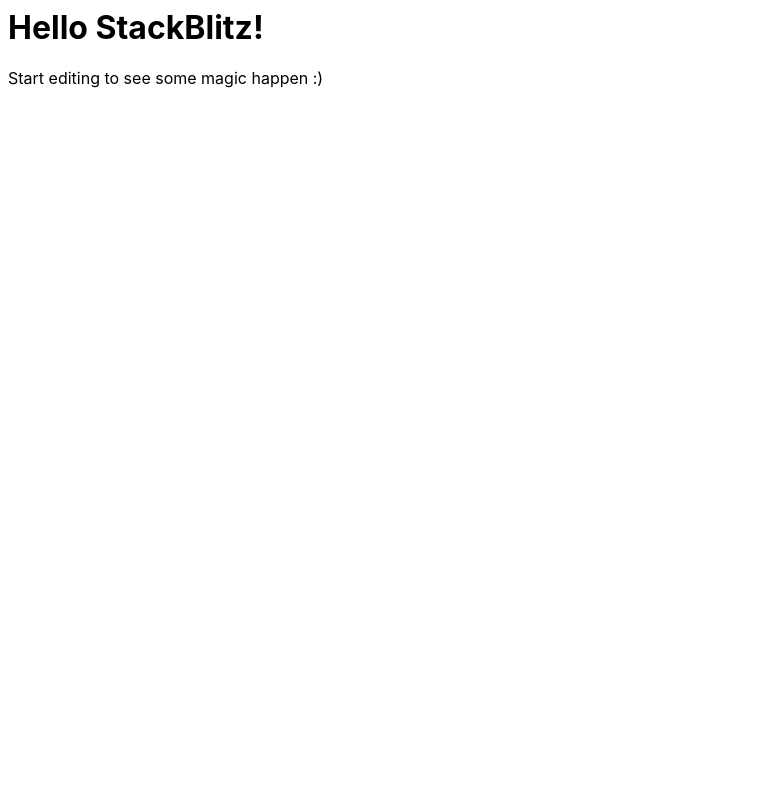
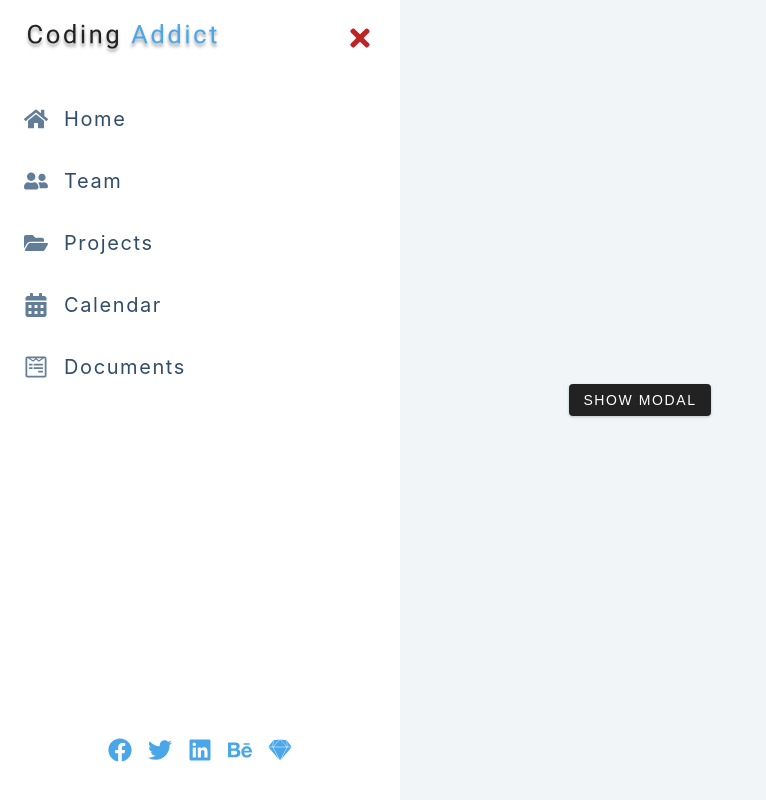
Before and after one commit to binarypsilocybin/12-sidebar-modal, a React (Create React App) app: page / in a window 1280 px wide. Shown: the whole page, without its empty margins (0-766 px from the left). Built offline with nearby package versions, Linux system fonts and the light colour scheme.

Commit message:
3 files modified, 7 added

```diff
--- a/package.json
+++ b/package.json
@@ -3,8 +3,9 @@
   "version": "0.0.0",
   "private": true,
   "dependencies": {
-    "react": "^18.1.0",
-    "react-dom": "^18.1.0"
+    "react": "18.1.0",
+    "react-dom": "18.1.0",
+    "react-icons": "^4.4.0"
   },
   "scripts": {
     "start": "react-scripts start",
--- a/src/App.js
+++ b/src/App.js
@@ -1,11 +1,15 @@
-import React from "react";
-import "./style.css";
-
-export default function App() {
+import React from 'react';
+import Modal from './Modal';
+import Sidebar from './Sidebar';
+import Home from './Home';
+function App() {
   return (
-    <div>
-      <h1>Hello StackBlitz!</h1>
-      <p>Start editing to see some magic happen :)</p>
-    </div>
+    <>
+      <Home />
+      <Modal />
+      <Sidebar />
+    </>
   );
 }
+
+export default App;
--- /dev/null
+++ b/src/Home.js
@@ -0,0 +1,15 @@
+import React, { useContext } from 'react';
+import { FaBars } from 'react-icons/fa';
+
+const Home = () => {
+  return (
+    <main>
+      <button className="sidebar-toggle">
+        <FaBars />
+      </button>
+      <button className="btn">show modal</button>
+    </main>
+  );
+};
+
+export default Home;
--- /dev/null
+++ b/src/Modal.js
@@ -0,0 +1,16 @@
+import React from 'react';
+import { FaTimes } from 'react-icons/fa';
+const Modal = () => {
+  return (
+    <div className={`modal-overlay`}>
+      <div className="modal-container">
+        <h3>modal content</h3>
+        <button className="close-modal-btn">
+          <FaTimes />
+        </button>
+      </div>
+    </div>
+  );
+};
+
+export default Modal;
--- /dev/null
+++ b/src/Sidebar.js
@@ -0,0 +1,42 @@
+import React from 'react';
+import logo from './logo.svg';
+import { FaTimes } from 'react-icons/fa';
+import { social, links } from './data';
+
+const Sidebar = () => {
+  return (
+    <aside className={`sidebar show-sidebar`}>
+      <div className="sidebar-header">
+        <img src={logo} className="logo" alt="coding addict" />
+        <button className="close-btn">
+          <FaTimes />
+        </button>
+      </div>
+      <ul className="links">
+        {links.map((link) => {
+          const { id, url, text, icon } = link;
+          return (
+            <li key={id}>
+              <a href={url}>
+                {icon}
+                {text}
+              </a>
+            </li>
+          );
+        })}
+      </ul>
+      <ul className="social-icons">
+        {social.map((link) => {
+          const { id, url, icon } = link;
+          return (
+            <li key={id}>
+              <a href={url}>{icon}</a>
+            </li>
+          );
+        })}
+      </ul>
+    </aside>
+  );
+};
+
+export default Sidebar;
--- /dev/null
+++ b/src/context.js
@@ -0,0 +1 @@
+import React, { useState, useContext } from 'react';
--- /dev/null
+++ b/src/data.js
@@ -0,0 +1,73 @@
+import React from 'react';
+import {
+  FaBehance,
+  FaFacebook,
+  FaLinkedin,
+  FaTwitter,
+  FaSketch,
+  FaHome,
+  FaUserFriends,
+  FaFolderOpen,
+  FaCalendarAlt,
+  FaWpforms,
+} from 'react-icons/fa';
+export const links = [
+  {
+    id: 1,
+    url: '/',
+    text: 'home',
+    icon: <FaHome />,
+  },
+  {
+    id: 2,
+    url: '/team',
+    text: 'team',
+    icon: <FaUserFriends />,
+  },
+  {
+    id: 3,
+    url: '/projects',
+    text: 'projects',
+    icon: <FaFolderOpen />,
+  },
+  {
+    id: 4,
+    url: '/calendar',
+    text: 'calendar',
+    icon: <FaCalendarAlt />,
+  },
+  {
+    id: 5,
+    url: '/documents',
+    text: 'documents',
+    icon: <FaWpforms />,
+  },
+];
+
+export const social = [
+  {
+    id: 1,
+    url: 'https://www.twitter.com',
+    icon: <FaFacebook />,
+  },
+  {
+    id: 2,
+    url: 'https://www.twitter.com',
+    icon: <FaTwitter />,
+  },
+  {
+    id: 3,
+    url: 'https://www.twitter.com',
+    icon: <FaLinkedin />,
+  },
+  {
+    id: 4,
+    url: 'https://www.twitter.com',
+    icon: <FaBehance />,
+  },
+  {
+    id: 5,
+    url: 'https://www.twitter.com',
+    icon: <FaSketch />,
+  },
+];
--- /dev/null
+++ b/src/index.css
@@ -0,0 +1,328 @@
+/*
+===============
+Variables
+===============
+*/
+
+:root {
+  /* dark shades of primary color*/
+  --clr-primary-1: hsl(205, 86%, 17%);
+  --clr-primary-2: hsl(205, 77%, 27%);
+  --clr-primary-3: hsl(205, 72%, 37%);
+  --clr-primary-4: hsl(205, 63%, 48%);
+  /* primary/main color */
+  --clr-primary-5: hsl(205, 78%, 60%);
+  /* lighter shades of primary color */
+  --clr-primary-6: hsl(205, 89%, 70%);
+  --clr-primary-7: hsl(205, 90%, 76%);
+  --clr-primary-8: hsl(205, 86%, 81%);
+  --clr-primary-9: hsl(205, 90%, 88%);
+  --clr-primary-10: hsl(205, 100%, 96%);
+  /* darkest grey - used for headings */
+  --clr-grey-1: hsl(209, 61%, 16%);
+  --clr-grey-2: hsl(211, 39%, 23%);
+  --clr-grey-3: hsl(209, 34%, 30%);
+  --clr-grey-4: hsl(209, 28%, 39%);
+  /* grey used for paragraphs */
+  --clr-grey-5: hsl(210, 22%, 49%);
+  --clr-grey-6: hsl(209, 23%, 60%);
+  --clr-grey-7: hsl(211, 27%, 70%);
+  --clr-grey-8: hsl(210, 31%, 80%);
+  --clr-grey-9: hsl(212, 33%, 89%);
+  --clr-grey-10: hsl(210, 36%, 96%);
+  --clr-white: #fff;
+  --clr-red-dark: hsl(360, 67%, 44%);
+  --clr-red-light: hsl(360, 71%, 66%);
+  --clr-green-dark: hsl(125, 67%, 44%);
+  --clr-green-light: hsl(125, 71%, 66%);
+  --clr-black: #222;
+  --transition: all 0.3s linear;
+  --spacing: 0.1rem;
+  --radius: 0.25rem;
+  --light-shadow: 0 5px 15px rgba(0, 0, 0, 0.1);
+  --dark-shadow: 0 5px 15px rgba(0, 0, 0, 0.2);
+  --max-width: 1170px;
+  --fixed-width: 620px;
+}
+/*
+===============
+Global Styles
+===============
+*/
+
+*,
+::after,
+::before {
+  margin: 0;
+  padding: 0;
+  box-sizing: border-box;
+}
+body {
+  font-family: -apple-system, BlinkMacSystemFont, 'Segoe UI', Roboto, Oxygen,
+    Ubuntu, Cantarell, 'Open Sans', 'Helvetica Neue', sans-serif;
+  background: var(--clr-grey-10);
+  color: var(--clr-grey-1);
+  line-height: 1.5;
+  font-size: 0.875rem;
+}
+ul {
+  list-style-type: none;
+}
+a {
+  text-decoration: none;
+}
+h1,
+h2,
+h3,
+h4 {
+  letter-spacing: var(--spacing);
+  text-transform: capitalize;
+  line-height: 1.25;
+  margin-bottom: 0.75rem;
+}
+h1 {
+  font-size: 3rem;
+}
+h2 {
+  font-size: 2rem;
+}
+h3 {
+  font-size: 1.25rem;
+}
+h4 {
+  font-size: 0.875rem;
+}
+p {
+  margin-bottom: 1.25rem;
+  color: var(--clr-grey-5);
+}
+@media screen and (min-width: 800px) {
+  h1 {
+    font-size: 4rem;
+  }
+  h2 {
+    font-size: 2.5rem;
+  }
+  h3 {
+    font-size: 1.75rem;
+  }
+  h4 {
+    font-size: 1rem;
+  }
+  body {
+    font-size: 1rem;
+  }
+  h1,
+  h2,
+  h3,
+  h4 {
+    line-height: 1;
+  }
+}
+/*  global classes */
+
+/* section */
+.section {
+  width: 90vw;
+  margin: 0 auto;
+  max-width: var(--max-width);
+}
+
+@media screen and (min-width: 992px) {
+  .section {
+    width: 95vw;
+  }
+}
+
+/*
+===============
+Home
+===============
+*/
+
+main {
+  min-height: 100vh;
+  display: flex;
+  justify-content: center;
+  align-items: center;
+}
+.sidebar-toggle {
+  position: fixed;
+  top: 2rem;
+  left: 3rem;
+  font-size: 2rem;
+  background: transparent;
+  border-color: transparent;
+  color: var(--clr-primary-5);
+  transition: var(--transition);
+  cursor: pointer;
+  animation: bounce 2s ease-in-out infinite;
+}
+
+@keyframes bounce {
+  0% {
+    transform: scale(1);
+  }
+  50% {
+    transform: scale(1.5);
+  }
+  100% {
+    transform: scale(1);
+  }
+}
+
+.btn {
+  text-transform: uppercase;
+  background: var(--clr-black);
+  color: var(--clr-white);
+  padding: 0.375rem 0.75rem;
+  letter-spacing: var(--spacing);
+  display: inline-block;
+  transition: var(--transition);
+  font-size: 0.875rem;
+  border: 2px solid var(--clr-black);
+  cursor: pointer;
+  box-shadow: 0 1px 3px rgba(0, 0, 0, 0.2);
+  border-radius: var(--radius);
+  margin: 0.5rem;
+}
+.btn:hover {
+  color: var(--clr-black);
+  background: transparent;
+}
+
+/*
+===============
+Modal
+===============
+*/
+.modal-overlay {
+  position: fixed;
+  top: 0;
+  left: 0;
+  width: 100%;
+  height: 100%;
+  background: rgba(0, 0, 0, 0.5);
+  display: grid;
+  place-items: center;
+  transition: var(--transition);
+  visibility: hidden;
+  z-index: -1;
+}
+/* OPEN/CLOSE MODAL */
+.show-modal {
+  visibility: visible;
+  z-index: 10;
+}
+.modal-container {
+  background: var(--clr-white);
+  border-radius: var(--radius);
+  width: 90vw;
+  height: 30vh;
+  max-width: var(--fixed-width);
+  text-align: center;
+  display: grid;
+  place-items: center;
+  position: relative;
+}
+.close-modal-btn {
+  position: absolute;
+  top: 1rem;
+  right: 1rem;
+  font-size: 2rem;
+  background: transparent;
+  border-color: transparent;
+  color: var(--clr-red-dark);
+  cursor: pointer;
+}
+
+/*
+===============
+Sidebar
+===============
+*/
+.sidebar-header {
+  display: flex;
+  justify-content: space-between;
+  align-items: center;
+  padding: 1rem 1.5rem;
+}
+.close-btn {
+  font-size: 1.75rem;
+  background: transparent;
+  border-color: transparent;
+  color: var(--clr-primary-5);
+  transition: var(--transition);
+  cursor: pointer;
+  color: var(--clr-red-dark);
+  margin-top: 0.2rem;
+}
+.close-btn:hover {
+  color: var(--clr-red-light);
+}
+.logo {
+  justify-self: center;
+  height: 40px;
+}
+
+.links a {
+  display: flex;
+  align-items: center;
+  font-size: 1.25rem;
+  text-transform: capitalize;
+  padding: 1rem 1.5rem;
+  color: var(--clr-grey-3);
+  transition: var(--transition);
+  letter-spacing: var(--spacing);
+}
+
+.links a:hover {
+  background: var(--clr-grey-10);
+  color: var(--clr-grey-2);
+}
+.links a svg {
+  font-size: 1.5rem;
+  color: var(--clr-grey-5);
+  margin-right: 1rem;
+  transition: var(--transition);
+}
+.links a:hover svg {
+  color: var(--clr-grey-4);
+}
+.social-icons {
+  justify-self: center;
+  display: flex;
+  padding-bottom: 2rem;
+}
+.social-icons a {
+  font-size: 1.5rem;
+  margin: 0 0.5rem;
+  color: var(--clr-primary-5);
+  transition: var(--transition);
+}
+.social-icons a:hover {
+  color: var(--clr-primary-1);
+}
+
+.sidebar {
+  position: fixed;
+  top: 0;
+  left: 0;
+  width: 100%;
+  height: 100%;
+  background: var(--clr-white);
+  display: grid;
+  grid-template-rows: auto 1fr auto;
+  row-gap: 1rem;
+  box-shadow: var(--clr-red-dark);
+  transition: var(--transition);
+  transform: translate(-100%);
+}
+.show-sidebar {
+  transform: translate(0);
+}
+@media screen and (min-width: 676px) {
+  .sidebar {
+    width: 400px;
+  }
+}
--- a/src/index.js
+++ b/src/index.js
@@ -1,13 +1,10 @@
-import React, { StrictMode } from 'react';
-import { createRoot } from 'react-dom/client';
-
+import React from 'react';
+import ReactDOM from 'react-dom';
+import './index.css';
 import App from './App';
-
-const rootElement = document.getElementById('root');
-const root = createRoot(rootElement);
-
-root.render(
-  <StrictMode>
+ReactDOM.render(
+  <React.StrictMode>
     <App />
-  </StrictMode>
+  </React.StrictMode>,
+  document.getElementById('root')
 );
```
Also changed, not shown: src/logo.svg (added).
